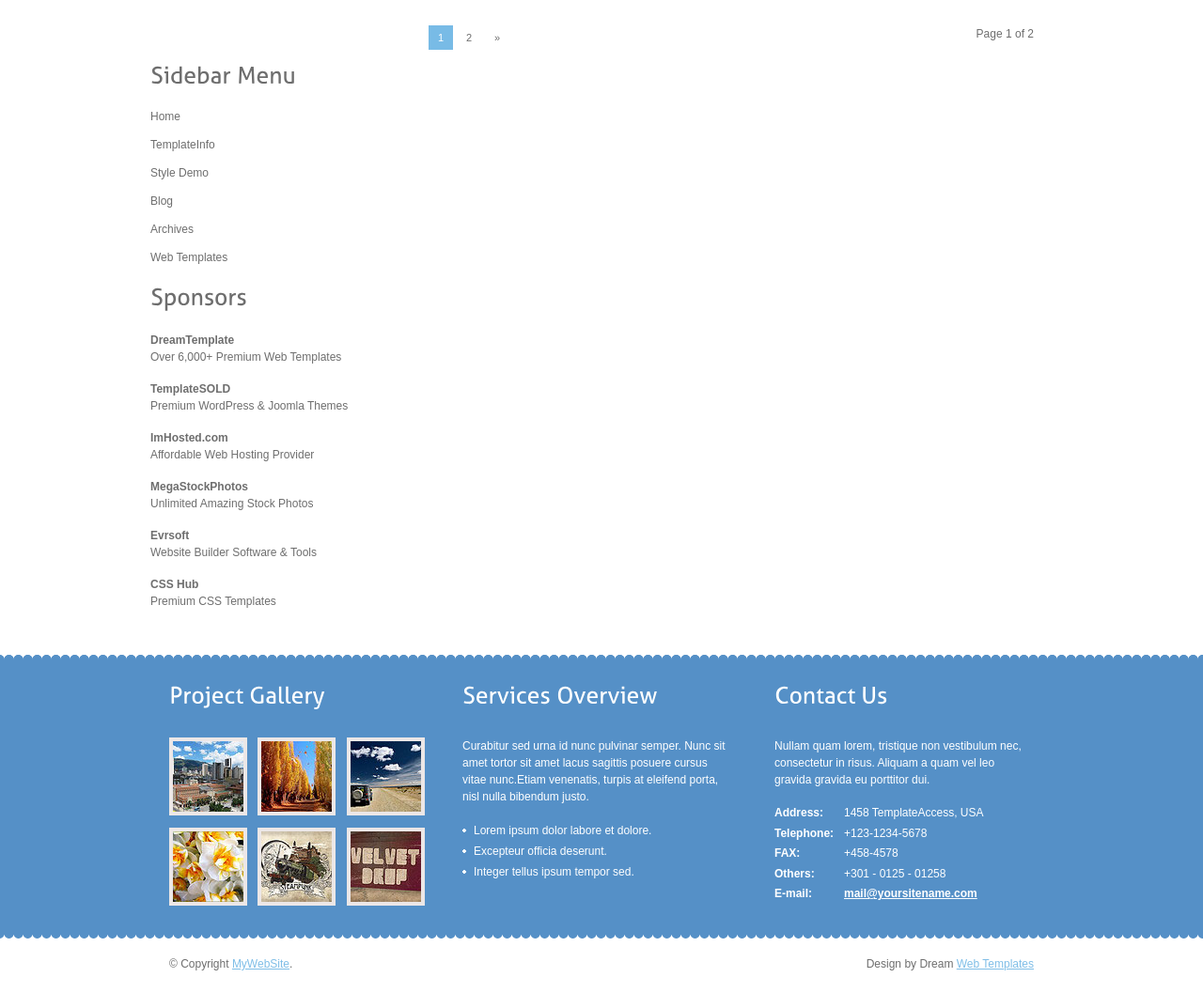
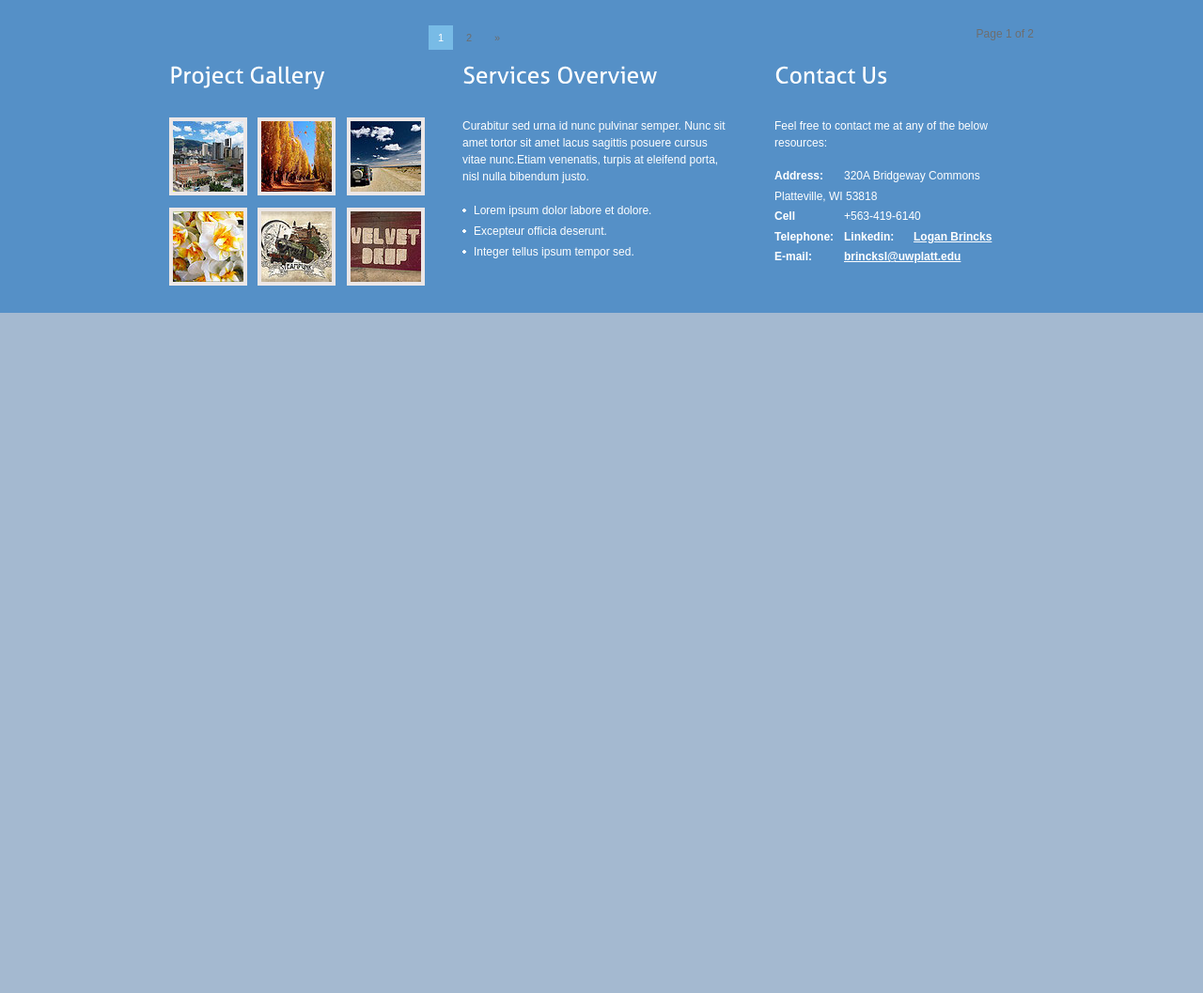
Before and after one commit to Loganbrincks/LoganBrincks.github.io, a plain HTML site: page index.html in a window 1280 px wide. Shown: the part 1530-2587 px from the top of the page at 94% size. After the commit the page ends 1863 px from the top, so only its background shows below. Drawn offline with Linux system fonts and the light colour scheme.

Commit message:
Homepage2
Minor Changes to homepage content

```diff
--- a/index.html
+++ b/index.html
@@ -65,13 +65,13 @@
         <p class="pages"><small>Page 1 of 2</small> <span>1</span> <a href="#">2</a> <a href="#">&raquo;</a></p>
       </div>
       <div class="sidebar">
-        <!--<div class="searchform">
+        <div class="searchform">
           <form id="formsearch" name="formsearch" method="post" action="#">
-            <span>
+           <!-- <span>
             <input name="editbox_search" class="editbox_search" id="editbox_search" maxlength="80" value="Search our ste:" type="text" />
             </span>
-            <input name="button_search" src="images/search.gif" class="button_search" type="image" />
-          </form>-->
+            <input name="button_search" src="images/search.gif" class="button_search" type="image" /> -->
+          </form>
         </div>
         <div class="clr"></div>
         <div class="gadget">
@@ -87,7 +87,7 @@
           </ul>
         </div>
         <div class="gadget">
-          <h2 class="star"><span>Sponsors</span></h2>
+          <!--<h2 class="star"><span>Sponsors</span></h2>
           <div class="clr"></div>
           <ul class="ex_menu">
             <li><a href="http://www.dreamtemplate.com/">DreamTemplate</a><br />
@@ -103,7 +103,7 @@
             <li><a href="http://www.csshub.com/">CSS Hub</a><br />
               Premium CSS Templates</li>
           </ul>
-        </div>
+        </div> -->
       </div>
       <div class="clr"></div>
     </div>
@@ -124,20 +124,21 @@
       </div>
       <div class="col c3">
         <h2><span>Contact</span> Us</h2>
-        <p>Nullam quam lorem, tristique non vestibulum nec, consectetur in risus. Aliquam a quam vel leo gravida gravida eu porttitor dui.</p>
-        <p class="contact_info"> <span>Address:</span> 1458 TemplateAccess, USA<br />
-          <span>Telephone:</span> +123-1234-5678<br />
-          <span>FAX:</span> +458-4578<br />
-          <span>Others:</span> +301 - 0125 - 01258<br />
-          <span>E-mail:</span> <a href="#">mail@yoursitename.com</a> </p>
+        <p>Feel free to contact me at any of the below resources:</p>
+        <p class="contact_info"> <span>Address:</span> 320A Bridgeway Commons<br />
+		<span> </span>Platteville, WI 53818<br />
+          <span>Cell Telephone:</span> +563-419-6140<br />
+
+          <span>Linkedin:</span> <a href="https://www.linkedin.com/in/logan-brincks-618b10a9">Logan Brincks </a><br />
+          <span>E-mail:</span> <a href="">brincksl@uwplatt.edu</a> </p>
       </div>
       <div class="clr"></div>
     </div>
   </div>
   <div class="footer">
     <div class="footer_resize">
-      <p class="lf">&copy; Copyright <a href="#">MyWebSite</a>.</p>
-      <p class="rf">Design by Dream <a href="http://www.dreamtemplate.com/">Web Templates</a></p>
+      <!--<p class="lf">&copy; Copyright <a href="#">MyWebSite</a>.</p>
+      <p class="rf">Design by Dream <a href="http://www.dreamtemplate.com/">Web Templates</a></p> -->
       <div style="clear:both;"></div>
     </div>
   </div>
```
